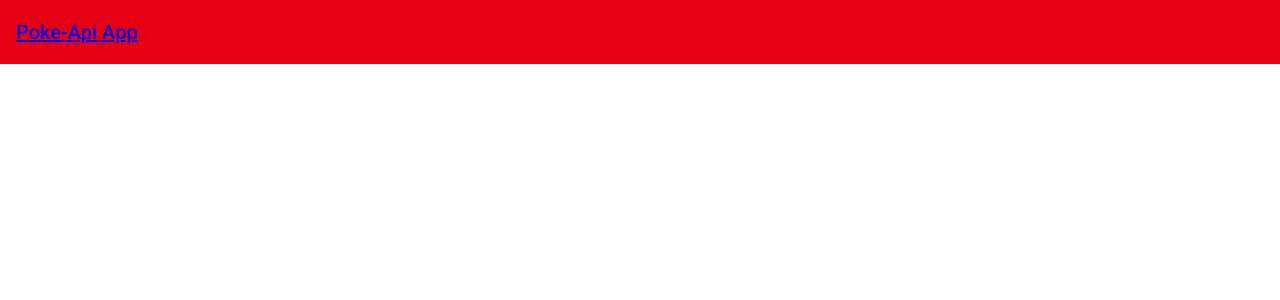
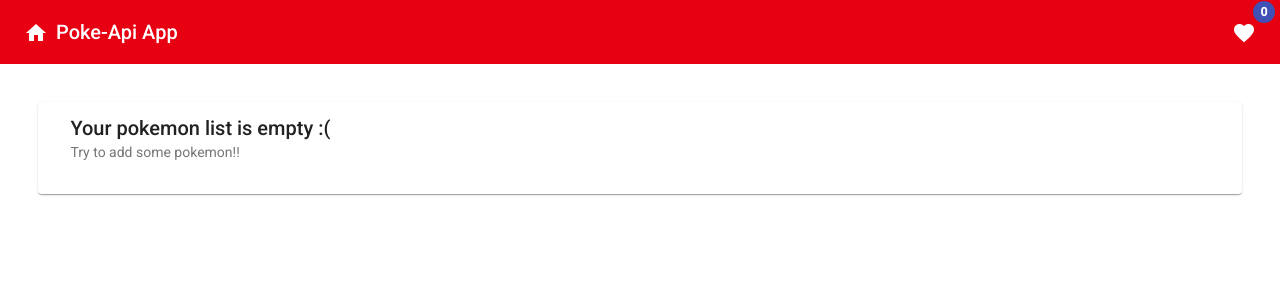
Before and after one commit to Emirod97/Pokeapi_test, an Angular app in the folder pokeapi-app/: page /favorites in a window 1280 px wide. Shown: the top 300 px of the page. Built offline with nearby package versions, Linux system fonts and the light colour scheme.

Commit message:
Add styles to the views

```diff
--- a/pokeapi-app/src/app/dashboard/dashboard.component.html
+++ b/pokeapi-app/src/app/dashboard/dashboard.component.html
@@ -1,20 +1,9 @@
-<div>
-    <button routerLink='/favorites'> Go to Favorites </button>
-</div>
-
-<div class="spacer">
-    <button *ngIf='previous' (click)='previousPage()'>Previous</button>
-    <button *ngIf='next' (click)='nextPage()'>Next</button>
-</div>
-
-<!-- <div *ngFor='let poke of pokemonList'>
-    <div *ngIf='poke.info != undefined'>
-        <img src='{{poke.info.sprites.front_default}}'>
-        <span>{{poke.name}}</span>
-        <button (click)='addToFavorites(poke)'>Add to favorites</button>
-    </div>
-</div> -->
-
+<mat-card class="cardSection">
+    <mat-card-header>
+        <mat-card-title>Choose your favorite pokemon!</mat-card-title>
+        <mat-card-subtitle>Gotta Catch 'Em All!!</mat-card-subtitle>
+      </mat-card-header>
+    <mat-card-content>
         <table mat-table [dataSource]="dataSource">
 
             <!-- Position Column -->
@@ -43,24 +32,32 @@
                 </td>
             </ng-container>
 
-    <!-- Symbol Column -->
+            <!-- Height Column -->
             <ng-container matColumnDef="Height">
                 <th mat-header-cell *matHeaderCellDef> Height </th>
                 <td mat-cell *matCellDef="let poke">
                     <div *ngIf='poke.info != undefined'>
-                {{poke.info.height / 10 }} m
+                        {{poke.info.height / 10 }} m.
                     </div>
                 </td>
             </ng-container>
 
-    <!-- Symbol Column -->
+            <!-- Add Column -->
             <ng-container matColumnDef="Add">
                 <th mat-header-cell *matHeaderCellDef> Add </th>
                 <td mat-cell *matCellDef="let poke">
-            <button (click)='addToFavorites(poke)'>Add</button>
+                    <button mat-stroked-button color="primary" (click)='addToFavorites(poke)'>Add to Favorites
+                        <mat-icon>favorite_border</mat-icon>
+                    </button>
                 </td>
             </ng-container>
 
             <tr mat-header-row *matHeaderRowDef="displayedColumns"></tr>
             <tr mat-row *matRowDef="let row; columns: displayedColumns;"></tr>
         </table>
+    </mat-card-content>
+    <mat-card-actions align="end">
+        <button mat-raised-button *ngIf='previous' (click)='previousPage()'>Previous</button>
+        <button mat-raised-button *ngIf='next' (click)='nextPage()'>Next</button>
+    </mat-card-actions>
+</mat-card>
--- a/pokeapi-app/src/app/dashboard/dashboard.component.scss
+++ b/pokeapi-app/src/app/dashboard/dashboard.component.scss
@@ -5,3 +5,8 @@ table {
 .spacer {
     flex: 1 1 auto;
   }
+
+.cardSection{
+  width: 90;
+  margin: 3% 3%;
+}
--- a/pokeapi-app/src/app/dashboard/dashboard.component.ts
+++ b/pokeapi-app/src/app/dashboard/dashboard.component.ts
@@ -4,6 +4,7 @@ import { PokemonList } from '../../models/pokemonList';
 import { FavoritesService } from '../services/favorites.service';
 import { MatTableDataSource } from '@angular/material/table';
 import { MatPaginator } from '@angular/material/paginator';
+import { MatSnackBar } from '@angular/material/snack-bar';
 
 @Component({
   selector: 'app-dashboard',
@@ -17,7 +18,8 @@ export class DashboardComponent implements OnInit  {
   next: String;
   previous: String;
 
-  constructor(private pokemonService: PokemonService, private favoritesService: FavoritesService) { }
+  constructor(private pokemonService: PokemonService, private favoritesService: FavoritesService,
+    private snackBar: MatSnackBar) { }
 
   displayedColumns: string[] = ['Image', 'Name', 'Weight', 'Height', 'Add'];
   dataSource: MatTableDataSource<PokemonList>;
@@ -85,7 +87,16 @@ export class DashboardComponent implements OnInit  {
   addToFavorites(item){
     console.log(item);
 
-    this.favoritesService.addOne(item);
+    if(this.favoritesService.addOne(item)){
+      this.snackBar.open(item.name+' was added successfully!', 'OK', {
+        duration: 3000,
+      });
+    }else{
+      this.snackBar.open(item.name+' its already in your list!!!', 'OK', {
+        duration: 5000,
+      });
+    }
+
   }
 
 }
--- a/pokeapi-app/src/app/favorites/favorites.component.html
+++ b/pokeapi-app/src/app/favorites/favorites.component.html
@@ -1,5 +1,67 @@
-<div *ngFor='let poke of pokemon; index as i'>
-    <img src='{{poke.info.sprites.front_default}}'>
-    <span>{{poke.name}}</span>
-    <button (click)='delFromFavorites(i)'>Delete from favorites</button>
-</div>
+<mat-card class="cardSection" *ngIf='pokemon.length == 0'>
+    <mat-card-header>
+        <mat-card-title>Your pokemon list is empty :(</mat-card-title>
+        <mat-card-subtitle>Try to add some pokemon!!</mat-card-subtitle>
+    </mat-card-header>
+</mat-card>
+
+<mat-card class="cardSection" *ngIf='pokemon.length != 0'>
+    <mat-card-header>
+        <mat-card-title>This is your list!</mat-card-title>
+        <mat-card-subtitle>Take care of them</mat-card-subtitle>
+    </mat-card-header>
+    <mat-card-content>
+        <table mat-table [dataSource]="dataSource" >
+
+            <!-- Position Column -->
+            <ng-container matColumnDef="Image">
+                <th mat-header-cell *matHeaderCellDef> Image </th>
+                <td mat-cell *matCellDef="let poke">
+                    <div *ngIf='poke.info != undefined'>
+                        <img src='{{poke.info.sprites.front_default}}'>
+                    </div>
+                </td>
+            </ng-container>
+
+            <!-- Name Column -->
+            <ng-container matColumnDef="Name">
+                <th mat-header-cell *matHeaderCellDef> Name </th>
+                <td mat-cell *matCellDef="let poke"> {{poke.name}} </td>
+            </ng-container>
+
+            <!-- Weight Column -->
+            <ng-container matColumnDef="Weight">
+                <th mat-header-cell *matHeaderCellDef> Weight </th>
+                <td mat-cell *matCellDef="let poke">
+                    <div *ngIf='poke.info != undefined'>
+                        {{poke.info.weight/10}} k.g
+                    </div>
+                </td>
+            </ng-container>
+
+            <!-- Height Column -->
+            <ng-container matColumnDef="Height">
+                <th mat-header-cell *matHeaderCellDef> Height </th>
+                <td mat-cell *matCellDef="let poke">
+                    <div *ngIf='poke.info != undefined'>
+                        {{poke.info.height / 10 }} m.
+                    </div>
+                </td>
+            </ng-container>
+
+            <!-- Delete Column -->
+            <ng-container matColumnDef="Delete">
+                <th mat-header-cell *matHeaderCellDef> Delete </th>
+                <td mat-cell *matCellDef="let poke; index as i">
+                    <button mat-stroked-button color="warn" (click)='delFromFavorites(i)'>Delete from list
+                        <mat-icon>cancel</mat-icon>
+                    </button>
+                </td>
+            </ng-container>
+
+            <tr mat-header-row *matHeaderRowDef="displayedColumns"></tr>
+            <tr mat-row *matRowDef="let row; columns: displayedColumns;"></tr>
+        </table>
+        <mat-paginator [pageSizeOptions]="[5, 10]"></mat-paginator>
+    </mat-card-content>
+</mat-card>
--- a/pokeapi-app/src/app/favorites/favorites.component.scss
+++ b/pokeapi-app/src/app/favorites/favorites.component.scss
@@ -0,0 +1,8 @@
+.cardSection{
+    width: 90;
+    margin: 3% 3%;
+  }
+
+  table {
+    width: 100%;
+  }
--- a/pokeapi-app/src/app/favorites/favorites.component.ts
+++ b/pokeapi-app/src/app/favorites/favorites.component.ts
@@ -1,4 +1,7 @@
-import { Component, OnInit } from '@angular/core';
+import { Component, OnInit, ViewChild } from '@angular/core';
+import { MatPaginator } from '@angular/material/paginator';
+import { MatTableDataSource } from '@angular/material/table';
+import { PokemonList } from 'src/models/pokemonList';
 import { FavoritesService } from '../services/favorites.service';
 
 @Component({
@@ -10,14 +13,29 @@ export class FavoritesComponent implements OnInit {
 
   constructor(private favoritesService: FavoritesService) { }
 
+  displayedColumns: string[] = ['Image', 'Name', 'Weight', 'Height', 'Delete'];
+  dataSource: MatTableDataSource<PokemonList>;
+
+  @ViewChild(MatPaginator) paginator: MatPaginator;
+
+  ngAfterViewInit() {
+    this.dataSource.paginator = this.paginator;
+  }
+
+
   pokemon;
 
   ngOnInit(): void {
     this.pokemon = this.favoritesService.getAll();
+    this.dataSource = new MatTableDataSource<PokemonList>(this.pokemon);
+    this.dataSource.paginator = this.paginator;
+
   }
 
-  delFromFavorites(index){
+  delFromFavorites(index) {
     this.favoritesService.deleteOne(index);
+    this.dataSource = new MatTableDataSource<PokemonList>(this.pokemon);
+    this.dataSource.paginator = this.paginator;
   }
 
 }
--- a/pokeapi-app/src/app/services/favorites.service.ts
+++ b/pokeapi-app/src/app/services/favorites.service.ts
@@ -11,10 +11,12 @@ export class FavoritesService {
 
 
   addOne(pokemon){
-    console.log(pokemon);
-
-    this.favorites.push(pokemon);
-    console.log(this.favorites);
+    if(this.favorites.includes(pokemon)){
+      return false;
+    }else{
+      this.favorites.push(pokemon);
+      return true;
+    }
 
   }
 
--- a/pokeapi-app/src/app/toolbar/toolbar.component.html
+++ b/pokeapi-app/src/app/toolbar/toolbar.component.html
@@ -1,4 +1,11 @@
-<mat-toolbar color="primary" class='toolbar'>
-    <a routerLink=''><span>Poke-Api App</span></a>
+<mat-toolbar color="primary" class="toolbar">
+    <button mat-icon-button class="example-icon" routerLink='' aria-label="Example icon-button with menu icon">
+        <mat-icon>home</mat-icon>
+    </button>
+    <span>Poke-Api App</span>
     <span class="spacer"></span>
+    <button routerLink='/favorites' mat-icon-button class="example-icon favorite-icon"
+    aria-label="Example icon-button with heart icon" matBadgeOverlap="true" matBadge="{{pokemon.length}}">
+        <mat-icon>favorite</mat-icon>
+    </button>
 </mat-toolbar>
--- a/pokeapi-app/src/app/toolbar/toolbar.component.ts
+++ b/pokeapi-app/src/app/toolbar/toolbar.component.ts
@@ -1,4 +1,5 @@
 import { Component, OnInit } from '@angular/core';
+import { FavoritesService } from '../services/favorites.service';
 
 @Component({
   selector: 'app-toolbar',
@@ -7,9 +8,11 @@ import { Component, OnInit } from '@angular/core';
 })
 export class ToolbarComponent implements OnInit {
 
-  constructor() { }
+  constructor(private favoritesService: FavoritesService) { }
 
+  pokemon;
   ngOnInit(): void {
+    this.pokemon = this.favoritesService.getAll();
   }
 
 }
```
Also changed, not shown: pokeapi-app/src/app/app.module.ts (+11 -1 lines). Lines whose indentation alone changed are shown as unchanged.
